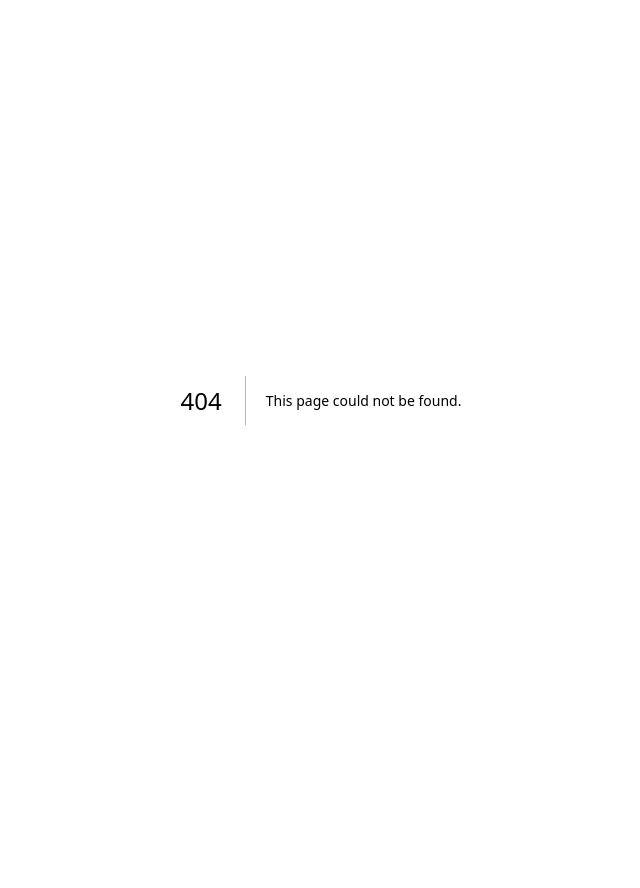
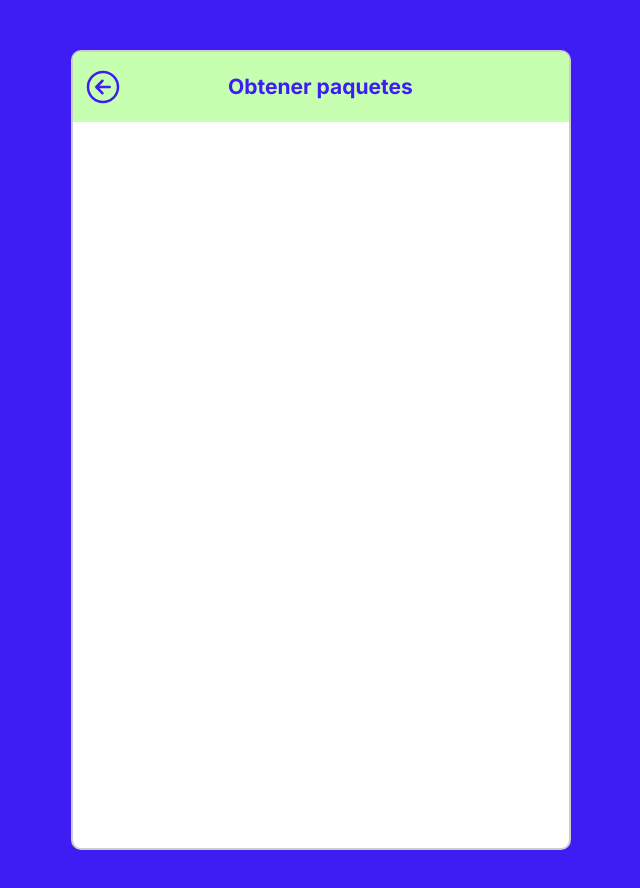
Before and after one commit to hernanortiz18/fast-delivery-src, a Next.js app in the folder fast-delivery-src/: page /box in a window 1280 px wide. Before the commit this address had no page. Shown: the top 888 px of the page, without its empty margins (319-959 px from the left). Before the commit the page ends 800 px from the top, so only its background shows below. Built offline with nearby package versions, Linux system fonts and the light colour scheme.

Commit message:
feat: box template added, react-icons used

```diff
--- /dev/null
+++ b/fast-delivery-src/src/app/box/page.jsx
@@ -0,0 +1,45 @@
+// page.js
+import React from "react";
+import { IoArrowBackCircleOutline } from "react-icons/io5";
+
+const Page = () => {
+
+  const boxStyle = {
+    width: '500px', // Ajusta el ancho según tus necesidades
+    height: '800px', // Ajusta la altura según tus necesidades
+    margin: '50px auto', // Ajusta el margen según tus necesidades
+    backgroundColor: 'white',
+    border: '2px solid #ccc',
+    borderRadius: '10px',
+    overflow: 'hidden',
+  };
+
+  const headerBox = {
+    backgroundColor: '#C7FFB1',
+    padding: '10px',
+    color: '#3D1DF3',
+    textAlign: 'center',
+    fontSize: '18px',
+    height: "70px",
+    display: 'flex',
+    justifyContent: 'space-between',
+    alignItems: 'center',
+  };
+
+  const iconSize = 40;
+
+  return (
+    <div style={boxStyle}>
+      <div style={headerBox}>
+        <div style={{ display: 'flex', alignItems: 'center' }}>
+          <IoArrowBackCircleOutline style={{ marginRight: '10px', fontSize: `${iconSize}px`, color: '#3D1DF3' }} />
+          <h1 style={{ marginLeft: '95px', fontWeight: 'bold', fontSize: '21px' }}>Obtener paquetes</h1>
+        </div>
+
+      </div>
+
+    </div>
+  );
+};
+
+export default Page;
--- /dev/null
+++ b/fast-delivery-src/src/components/GetPackages.jsx
@@ -0,0 +1,12 @@
+import React from 'react'
+import boxPage from "../app/box/page"
+
+function GetPackages() {
+  return (
+    <div>
+        <boxPage/>
+    </div>
+  )
+}
+
+export default GetPackages
```
Also changed, not shown: fast-delivery-src/package.json (+5 -4 lines), 2 other files (tests, documents, lock files or other folders).
